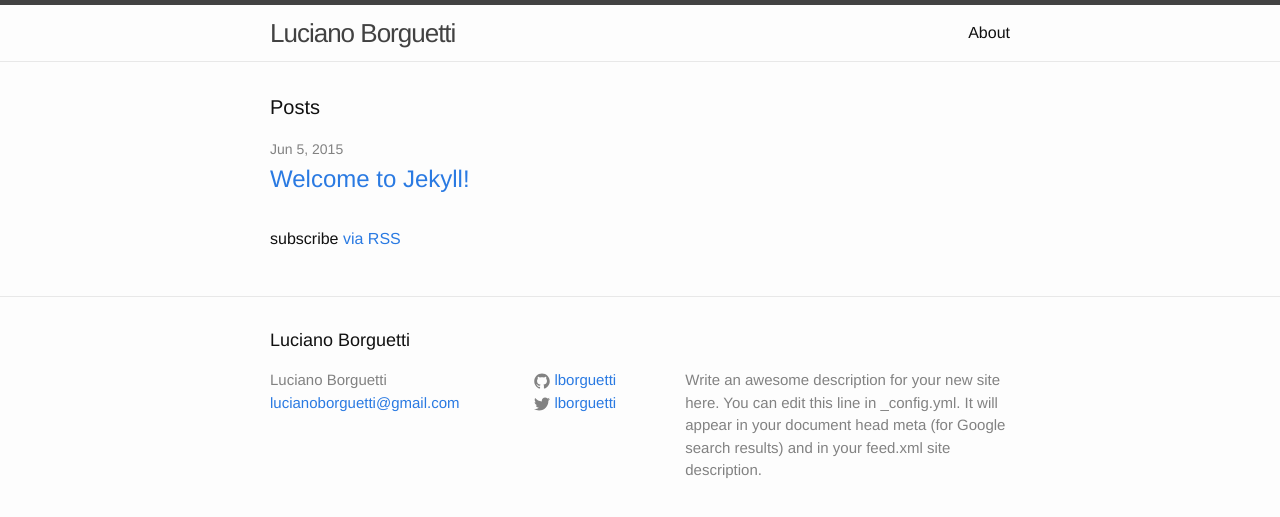
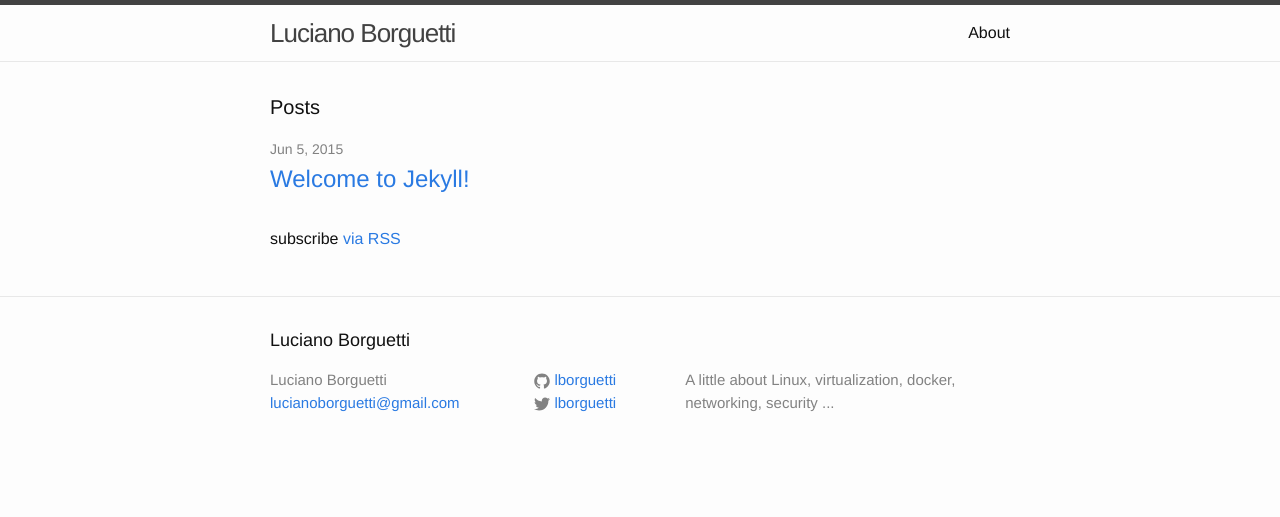
Before and after one commit to lborguetti/lborguetti.github.io, a Jekyll site: the page built from index.html, in a window 1280 px wide. Shown: the top 517 px of the page. Built offline with Jekyll 4.4.1, drawn with Linux system fonts in a browser that asks for light colours.

Commit message:
Update _config.yml

```diff
--- a/_config.yml
+++ b/_config.yml
@@ -2,9 +2,7 @@
 title: Luciano Borguetti
 email: lucianoborguetti@gmail.com
 description: > # this means to ignore newlines until "baseurl:"
-  Write an awesome description for your new site here. You can edit this
-  line in _config.yml. It will appear in your document head meta (for
-  Google search results) and in your feed.xml site description.
+  A little about Linux, virtualization, docker, networking, security ...
 baseurl: ""
 url: "http://lborguetti.github.io"
 twitter_username: lborguetti
```
